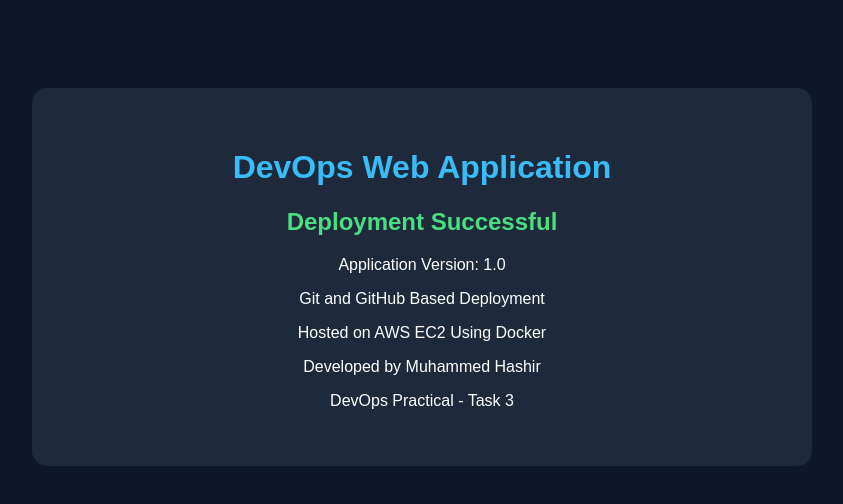
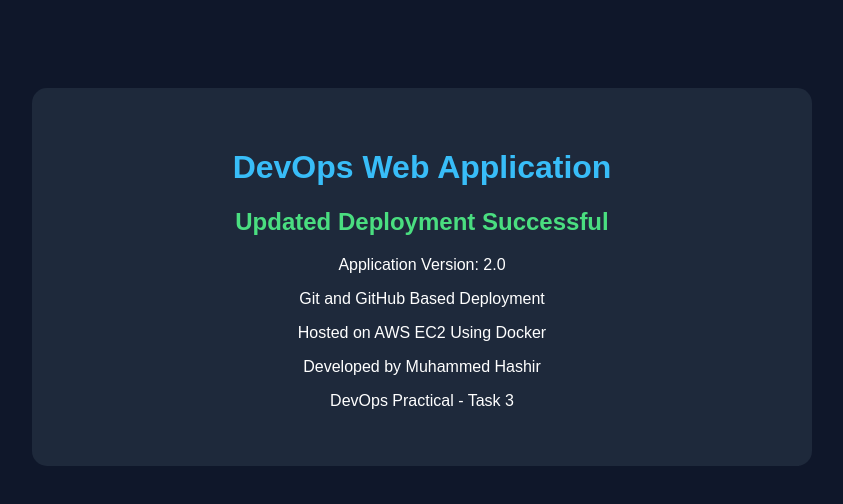
Before and after one commit to hashir62/devops-web-app, a plain HTML site: page index.html in a window 1280 px wide. Shown: the whole page, without its empty margins (218-1061 px from the left). Drawn offline with Linux system fonts and the light colour scheme.

Commit message:
Update application to version 2.0

```diff
--- a/index.html
+++ b/index.html
@@ -27,8 +27,8 @@
 <body>
     <div class="container">
         <h1>DevOps Web Application</h1>
-        <h2>Deployment Successful</h2>
-        <p>Application Version: 1.0</p>
+        <h2>Updated Deployment Successful</h2>
+        <p>Application Version: 2.0</p>
         <p>Git and GitHub Based Deployment</p>
         <p>Hosted on AWS EC2 Using Docker</p>
         <p>Developed by Muhammed Hashir</p>
```
